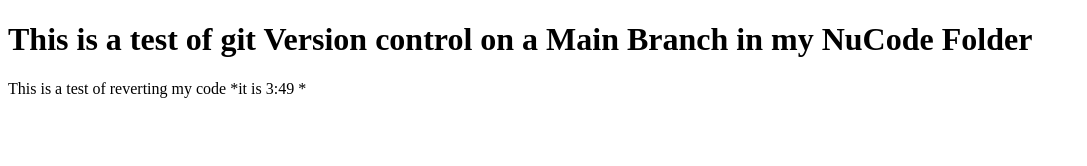
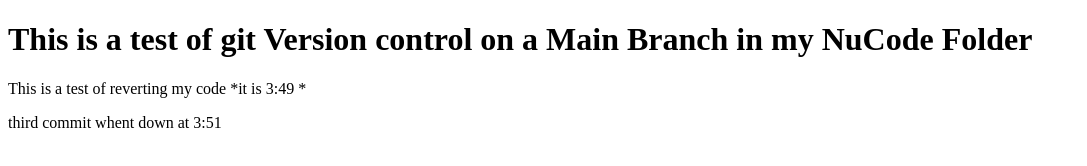
Before and after one commit to Ben-Brandaucode/html-test, a plain HTML site: page index.html in a window 1280 px wide. Shown: the whole page, without its empty margins (0-1087 px from the left). Drawn offline with Linux system fonts and the light colour scheme.

Commit message:
third commit

```diff
--- a/index.html
+++ b/index.html
@@ -9,5 +9,6 @@
 <body>
     <h1>This is a test of git Version control on a Main Branch in my NuCode Folder</h1>
     <p>This is a test of reverting my code *it is 3:49 *</p>
+    <p> third commit whent down at 3:51</p>
 </body>
 </html>
```
